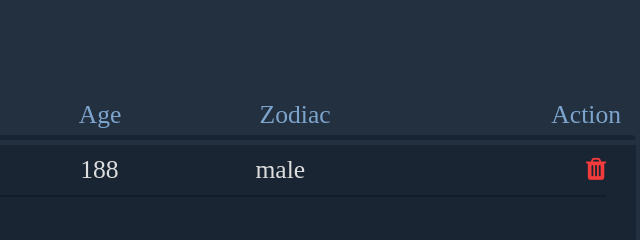
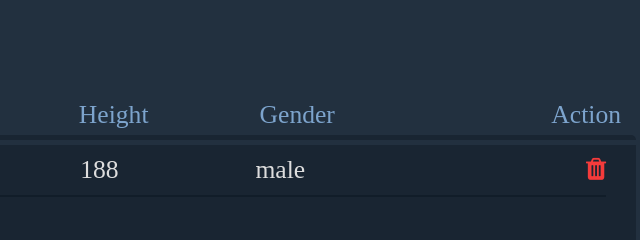
Before and after one commit to texarr/geeksoftcomponent, a website: page index.html in a window 1280 px wide. Shown: the top 240 px of the page, 438-1078 px from the left. Drawn offline with nearby package versions, Linux system fonts and the light colour scheme; no server answers.

Commit message:
header modifications

```diff
--- a/index.html
+++ b/index.html
@@ -28,10 +28,10 @@
               <span>Name</span>
             </div>
             <div class="flex_col">
-              <span>Age</span>
+              <span>Height</span>
             </div>
             <div class="flex_col">
-              <span>Zodiac</span>
+              <span>Gender</span>
             </div>
             <div class="flex_col">
               <span>Action</span>
```
